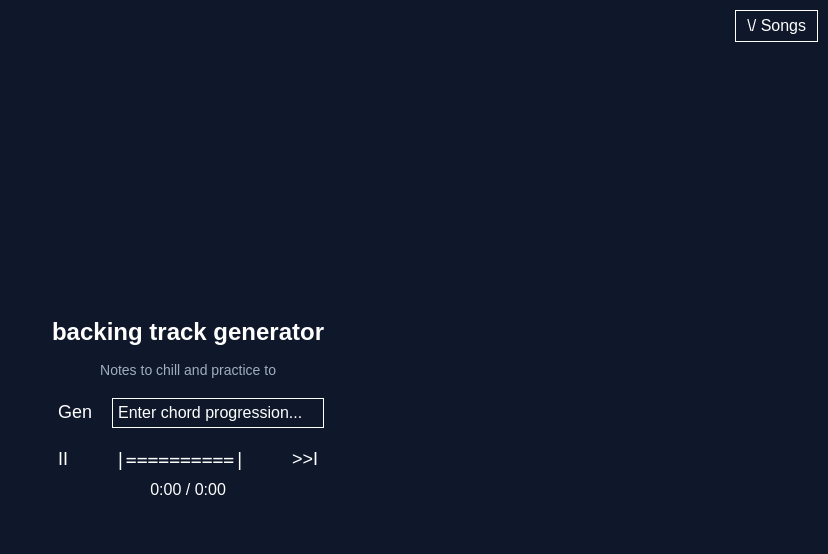
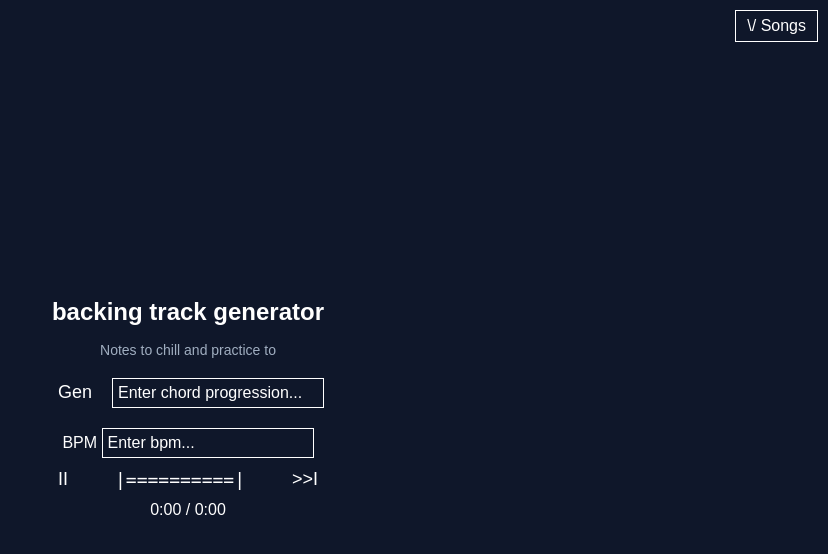
Before and after one commit to Snips-SP/practical-work, a Flask app: page / in a window 1280 px wide. Shown: the top 554 px of the page, without its empty margins (452-1280 px from the left). Run offline with Flask 3, Linux system fonts and the light colour scheme.

Commit message:
BPM textbox added

```diff
--- a/webserver/backend/ml_model/experiments.py
+++ b/webserver/backend/ml_model/experiments.py
@@ -489,7 +489,7 @@ def testing_generation_function():
                                         os.path.join(script_dir, 'tmp', 'output.mid'))
 
     mid_to_mp3(os.path.join(script_dir, 'tmp', 'output.mid'),
-               os.path.join(script_dir, 'tmp', 'FluidR3_GM_GS.sf2'),
+               os.path.join(script_dir, 'tmp', 'SoundFont.sf2'),
                os.path.join(script_dir, 'tmp', 'output.mp3'))
     print('convert fin')
 
--- a/webserver/backend/server.py
+++ b/webserver/backend/server.py
@@ -67,6 +67,7 @@ def generate_music():
 
     # Get chords from the user
     textbox = request.json.get('chord_progression', [])
+    bpm = request.json.get('bpm', 80)
 
     # Bring chords into right format
     # From A:16|B:32|C:16|D:8 -> [A, B, C, D], [16, 32, 16, 8]
@@ -90,7 +91,7 @@ def generate_music():
     tmp_mid_file = os.path.join('backend', 'tmp', f'{user_id}_tmp.mid')
     generate_from_chords(chords,
                          timings,
-                         80,
+                         bpm,
                          os.path.join('backend', 'gpt.ph'),
                          tmp_mid_file)
     # Trim and convert to mp3
--- a/webserver/static/scripts.js
+++ b/webserver/static/scripts.js
@@ -83,9 +83,20 @@ document.addEventListener('DOMContentLoaded', function () {
         }
     });
 
+
+
     generateButton.addEventListener('click', function () {
         const chord_progression_value = document.getElementById('chord_progression').value;
+        const bpmValue = document.getElementById('bpm').value.trim();
+        const bpm = Number(bpmValue);
 
+        if (!Number.isInteger(bpm)) {
+          alert('Please enter a valid whole number.');
+        }
+        else if (bpm < 40 || bpm > 200) {
+          alert('Please enter a BPM between 40 and 200.');
+        }
+        else{
             // Show loading spinner
             loadingSpinner.style.display = 'block';
 
@@ -101,6 +112,7 @@ document.addEventListener('DOMContentLoaded', function () {
                 headers: {'Content-Type': 'application/json'},
                 body: JSON.stringify({
                     chord_progression: chord_progression_value,
+                    bpm: bpmValue
                 }),
                 credentials: 'include'
             })
@@ -120,6 +132,7 @@ document.addEventListener('DOMContentLoaded', function () {
                 clearInterval(spinnerInterval);
                 loadingSpinner.style.display = 'none';
             });
+        }
     });
 
     playButton.addEventListener('click', function () {
--- a/webserver/static/style.css
+++ b/webserver/static/style.css
@@ -69,6 +69,20 @@ p span {
     font-size: 16px;
     width: 200px;
 }
+
+#bpm {
+    background-color: transparent;
+    border: 1px solid white;
+    color: white;
+    padding: 5px;
+    font-size: 16px;
+    width: 200px;
+}
+
+#bpm::placeholder  {
+    color: white; /* Make the placeholder text white */
+}
+
 
 #chord_progression::placeholder {
     color: white; /* Make the placeholder text white */
--- a/webserver/templates/index.html
+++ b/webserver/templates/index.html
@@ -25,9 +25,9 @@
             <div class="controls">
                 <div class="top-controls">
                     <button id="generate-button">Gen</button>
-
                     <input type="text" id="chord_progression" placeholder="Enter chord progression...">
                 </div>
+                <label for="bpmSlider">BPM   <input type="text" id="bpm" placeholder="Enter bpm..."></label>
                 <div class="bottom-controls">
                     <button id="play-button"> II </button>
                     <div class="volume-wrapper">
@@ -39,7 +39,6 @@
                     <button id="skip"> >>I </button>
                 </div>
                 <div>
-                    <!-- TODO: Generated audio files display a wrong total duration. Test mp3 do not. -->
                     <span id="currentTime">0:00</span> / <span id="totalTime">0:00</span>
                 </div>
             </div>
```
Also changed, not shown: 1 other file. Lines whose indentation alone changed are shown as unchanged.
